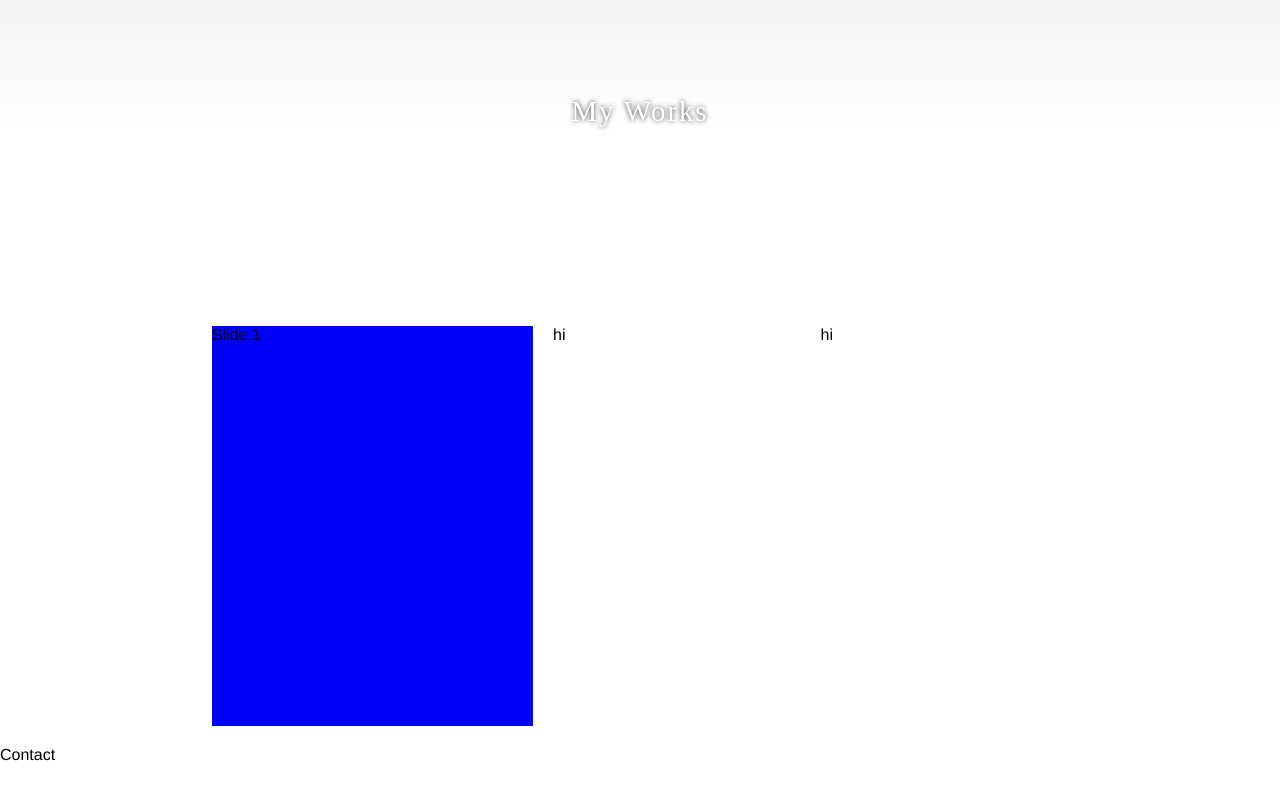
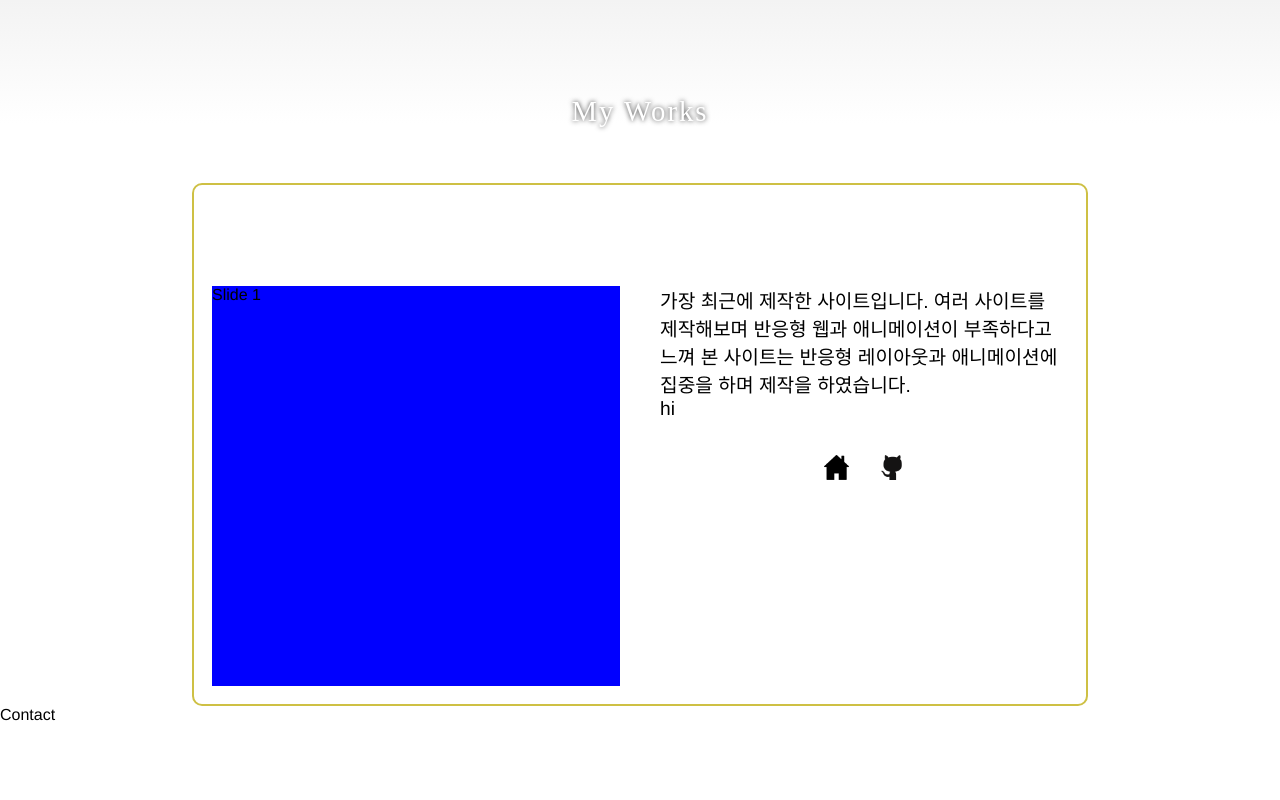
Before and after one commit to swc9803/portf, a Vue app: page / in a window 1280 px wide. Shown: the part 2276-3076 px from the top of the page. Built offline with nearby package versions, Linux system fonts and the light colour scheme; a web font is replaced by a local one.

Commit message:
myworks 설명 추가 / 사이트, 깃헙 이동 이벤트, 사진 추가

```diff
--- a/src/components/Myworks.vue
+++ b/src/components/Myworks.vue
@@ -2,7 +2,6 @@
   <p class="title">My Works</p>
   <div class="projectInfo">
     <p class="projectTitle">계란 판매 사이트</p>
-    <p class="projectTitleDes">디자인 100% </p>
     <div class="sliderWrap">
       <swiper class="slider"
         :slidesPerView="1"
@@ -16,8 +15,14 @@
         <swiper-slide class="dd yellow">Slide 3</swiper-slide>
         <swiper-slide class="dd green">Slide 4</swiper-slide>
       </swiper>
-      <div class="projectDes">hi</div>
-      <div class="projectDes">hi</div>
+      <div class="projectDes">
+        <div>가장 최근에 제작한 사이트입니다. 여러 사이트를 제작해보며 반응형 웹과 애니메이션이 부족하다고 느껴 본 사이트는 반응형 레이아웃과 애니메이션에 집중을 하며 제작을 하였습니다.</div>
+        <div>hi</div>
+        <div class="icons">
+          <img src="@/assets/homeIcon.png" @click="goToEggSite">
+          <img src="@/assets/githubIcon.png" @click="goToEggGit">
+        </div>
+      </div>
     </div>
   </div>
 </template>
@@ -34,10 +39,18 @@ export default {
     SwiperSlide
   },
   setup () {
+    const goToEggSite = () => {
+      open('https://segg-1.firebaseapp.com/')
+    }
+    const goToEggGit = () => {
+      open('https://github.com/swc9803/eggtest')
+    }
     onMounted(() => {
 
     })
     return {
+      goToEggSite,
+      goToEggGit,
       modules: [Pagination]
     }
   }
@@ -52,6 +65,7 @@ export default {
   transform: translate(-50%);
   left: 50%;
   width: 70%;
+  box-shadow: 0 0 0 2px rgb(206, 192, 68) inset;
   background: rgb(255, 255, 255);
   border-radius: 10px;
   overflow: hidden;
@@ -61,30 +75,36 @@ export default {
     font-weight: 600;
     letter-spacing: 2px;
   }
-  .projectTitleDes {
-    text-align: center;
-  }
   .sliderWrap {
     display: flex;
     flex-flow: row;
-  }
     .slider {
-    position: relative;
-    // transform: translate(-50%, -50%);
-    // top: 50%;
-    left: 0%;
-    text-align: left;
-    width: 60%;
+      flex: 1 1 45%;
       margin: 20px;
       height: 50vh;
       overflow: hidden;
       cursor: pointer;
-    // dd {
-    // }
     }
     .projectDes {
-    width: 50%;
+      flex: 1 1 45%;
+      margin: 20px;
       margin-top: 20px;
+      word-break: keep-all;
+      font-size: 1.2em;
+      .icons {
+        text-align: center;
+        margin-top: 20px;
+        img {
+          cursor: pointer;
+          width: 25px;
+          margin: 15px;
+          transition: .2s;
+          &:hover {
+            transform: translateY(-3px);
+          }
+        }
+      }
+    }
   }
   .blue {
     background: blue;
```
Also changed, not shown: src/assets/githubIcon.png (added), src/assets/homeIcon.png (added). Lines whose indentation alone changed are shown as unchanged.
